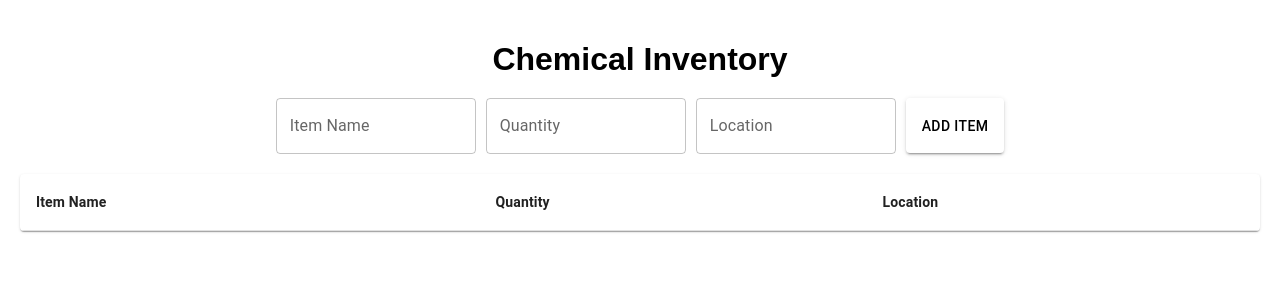
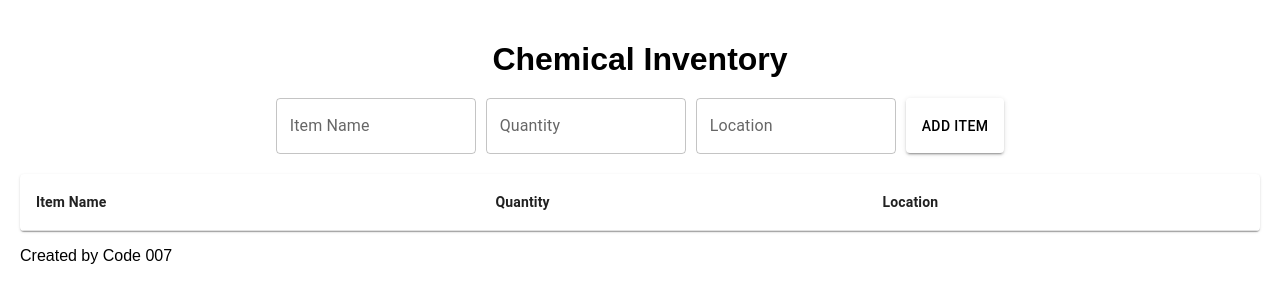
Before and after one commit to squeezem4/ChemicalLabInventory, a React (Create React App) app in the folder chemicalinventory/: page / in a window 1280 px wide. Shown: the top 302 px of the page. Built offline with nearby package versions, Linux system fonts and the light colour scheme.

Commit message:
adding functionality

```diff
--- a/chemicalinventory/src/App.js
+++ b/chemicalinventory/src/App.js
@@ -85,6 +85,7 @@ const App = () => {
           </TableBody>
         </Table>
       </TableContainer>
+      <p>Created by Code 007</p>
     </div>
   );
 };
```
